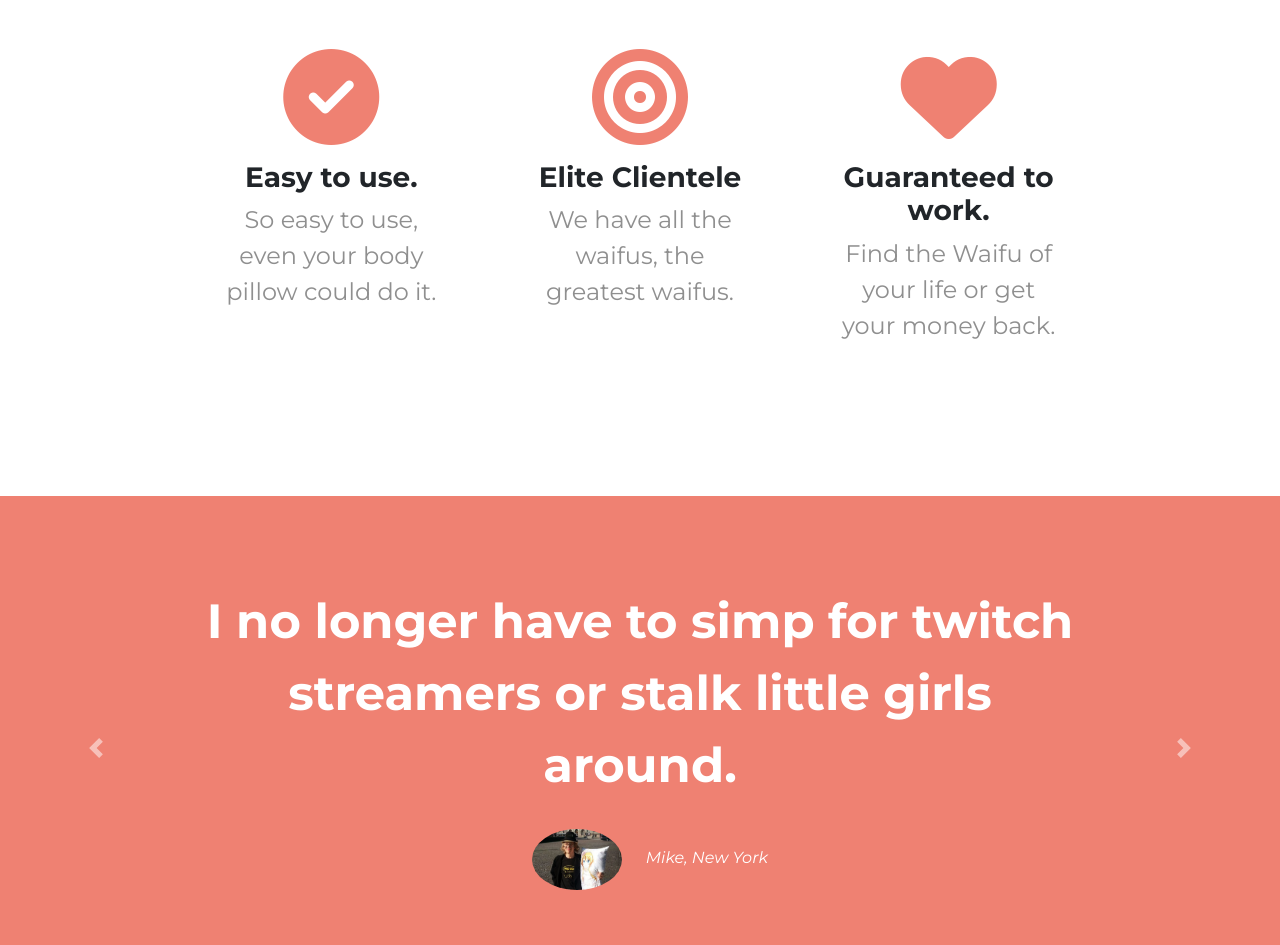
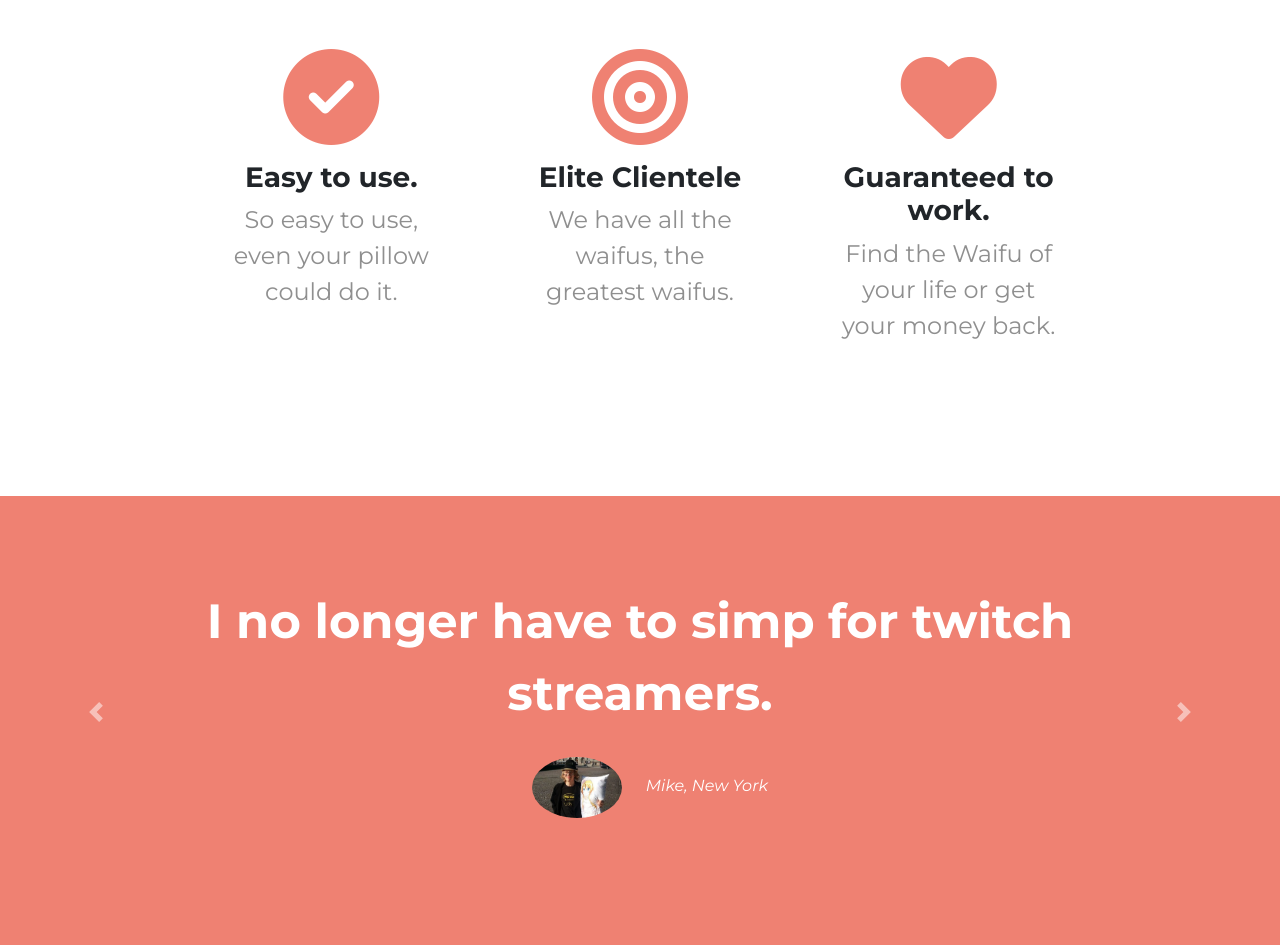
Before and after one commit to Agri00/WeebR, a plain HTML site: page TinDog-Start-master/index.html in a window 1280 px wide. Shown: the part 811-1756 px from the top of the page. Drawn offline with nearby package versions, Linux system fonts and the light colour scheme.

Commit message:
Update index.html

```diff
--- a/TinDog-Start-master/index.html
+++ b/TinDog-Start-master/index.html
@@ -61,7 +61,7 @@
         <div class="feature-box col-lg-4 col-md-12 col-sm-12">
           <i class="icon fas fa-check-circle fa-4x"></i>
           <h3 class="feature-title">Easy to use.</h3>
-          <p>So easy to use, even your body pillow could do it.</p>
+          <p>So easy to use, even your pillow could do it.</p>
         </div>
         <div class="feature-box col-lg-4 col-md-12 col-sm-12">
           <i class="icon fas fa-bullseye fa-4x"></i>
@@ -85,12 +85,12 @@
     <div id="testimonial-carousel" class="carousel slide" data-ride="false">
       <div class="carousel-inner">
         <div class="carousel-item active container-fluid">
-          <h2 class="testimonial-text">I no longer have to simp for twitch streamers or stalk little girls around.</h2>
+          <h2 class="testimonial-text">I no longer have to simp for twitch streamers.</h2>
           <img class="testimonial-image" src="images/weeaboo.jpg" alt="dog-profile">
           <em>Mike, New York</em>
         </div>
         <div class="carousel-item container-fluid">
-          <h2 class="testimonial-text">I used to cosplay in public or fap on omegle and got arrested several times, but with weebR's help, I found a cosplayer and now she's my sexual slave. I think.</h2>
+          <h2 class="testimonial-text">I used to cosplay in public and got arrested several times, but with weebR's help, I foudn a girlfriend I think.</h2>
           <img class="testimonial-image" src="images/weaboocross.jpg" alt="lady-profile">
           <em>Darksasue69, Illinois</em>
 
```
